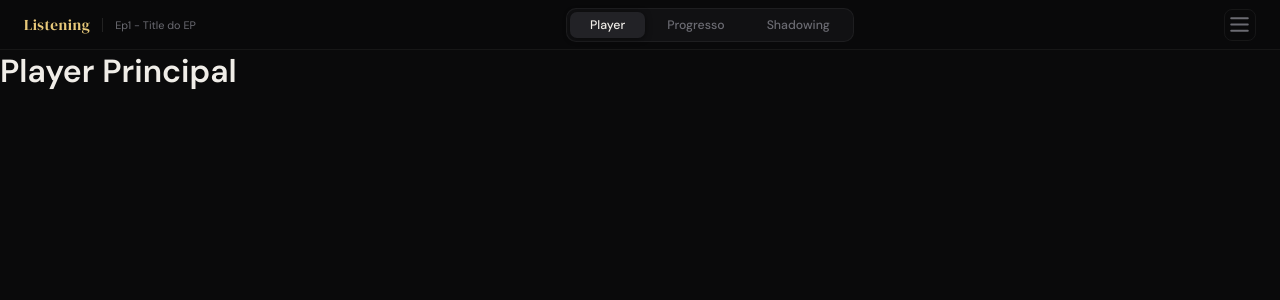
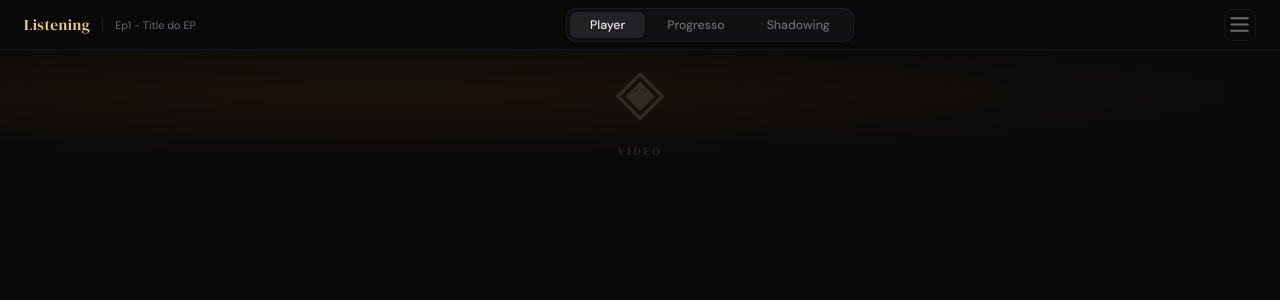
Before and after one commit to gabrielvitorcd/english_app, a React (Vite) app in the folder frontend/: page /player in a window 1280 px wide. Shown: the top 300 px of the page. Built offline with nearby package versions, Linux system fonts and the light colour scheme.

Commit message:
feat(React - Page Player): Estrutura do componente VideoPlayer.
feat: implenta seletores css de module para o component de videoPlayer.

chore: remove seletores obsoletos do css global de App.tsx.

```diff
--- a/frontend/src/App.css
+++ b/frontend/src/App.css
@@ -14,40 +14,6 @@
   display: grid;
   grid-template-columns: 1fr 300px;
   overflow: hidden;
-}
-
-/* ── VIDEO ── */
-.video-col {
-  position: relative;
-  background: #000;
-  overflow: hidden;
-  display: flex;
-  align-items: center;
-  justify-content: center;
-}
-.video-bg {
-  position: absolute;
-  inset: 0;
-  background: radial-gradient(ellipse at 30% 40%, #1a1208 0%, #0a0a0b 70%);
-}
-.video-placeholder {
-  position: relative;
-  z-index: 1;
-  text-align: center;
-  opacity: 0.12;
-  display: flex;
-  flex-direction: column;
-  align-items: center;
-  gap: 10px;
-}
-.video-icon {
-  font-size: 4rem;
-}
-.video-lbl {
-  font-family: "DM Serif Display", serif;
-  font-size: 0.7rem;
-  letter-spacing: 0.25em;
-  color: var(--tx);
 }
 
 /* play dots */
--- /dev/null
+++ b/frontend/src/components/PlayerVideo/VideoPlayer.module.css
@@ -0,0 +1,33 @@
+/* ── VIDEO ── */
+.video-col {
+  position: relative;
+  background: #000;
+  overflow: hidden;
+  display: flex;
+  align-items: center;
+  justify-content: center;
+}
+.video-bg {
+  position: absolute;
+  inset: 0;
+  background: radial-gradient(ellipse at 30% 40%, #1a1208 0%, #0a0a0b 70%);
+}
+.video-placeholder {
+  position: relative;
+  z-index: 1;
+  text-align: center;
+  opacity: 0.12;
+  display: flex;
+  flex-direction: column;
+  align-items: center;
+  gap: 10px;
+}
+.video-icon {
+  font-size: 4rem;
+}
+.video-lbl {
+  font-family: "DM Serif Display", serif;
+  font-size: 0.7rem;
+  letter-spacing: 0.25em;
+  color: var(--tx);
+}
--- /dev/null
+++ b/frontend/src/components/PlayerVideo/VideoPlayer.tsx
@@ -0,0 +1,15 @@
+import styles from "./VideoPlayer.module.css";
+
+export function Play() {
+  return (
+    <>
+      <div className={styles["video-col"]}>
+        <div className={styles["video-bg"]} />
+        <div className={styles["video-placeholder"]}>
+          <div className={styles["video-icon"]}>◈</div>
+          <div className={styles["video-lbl"]}>VIDEO</div>
+        </div>
+      </div>
+    </>
+  );
+}
--- a/frontend/src/pages/Player/Player.tsx
+++ b/frontend/src/pages/Player/Player.tsx
@@ -1,7 +1,9 @@
+import { Play } from "../../components/PlayerVideo/VideoPlayer";
+
 export function PlayerPage() {
   return (
-    <div>
-      <h1>Player Principal</h1>
-    </div>
+    <>
+      <Play />
+    </>
   );
 }
```
